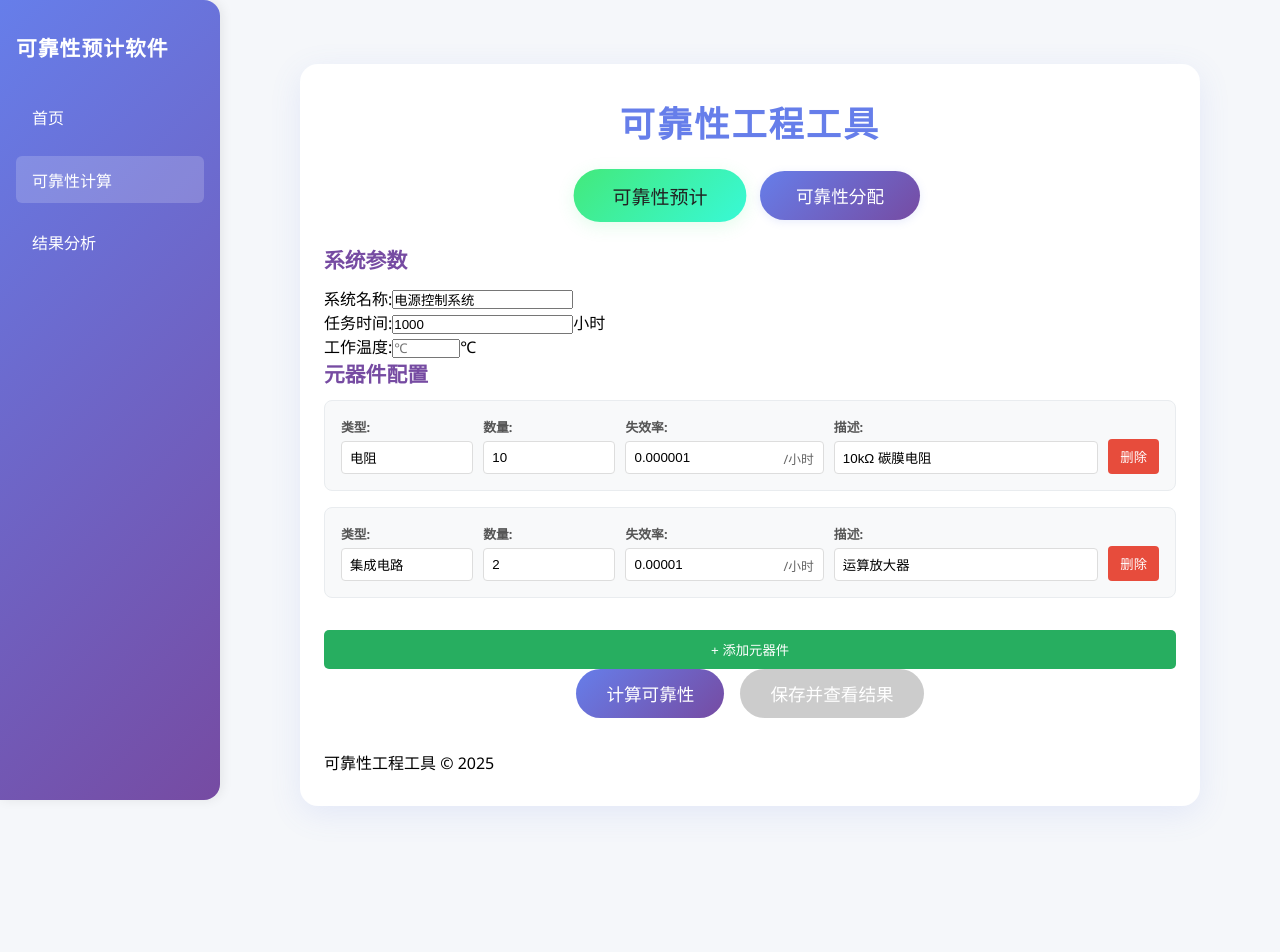
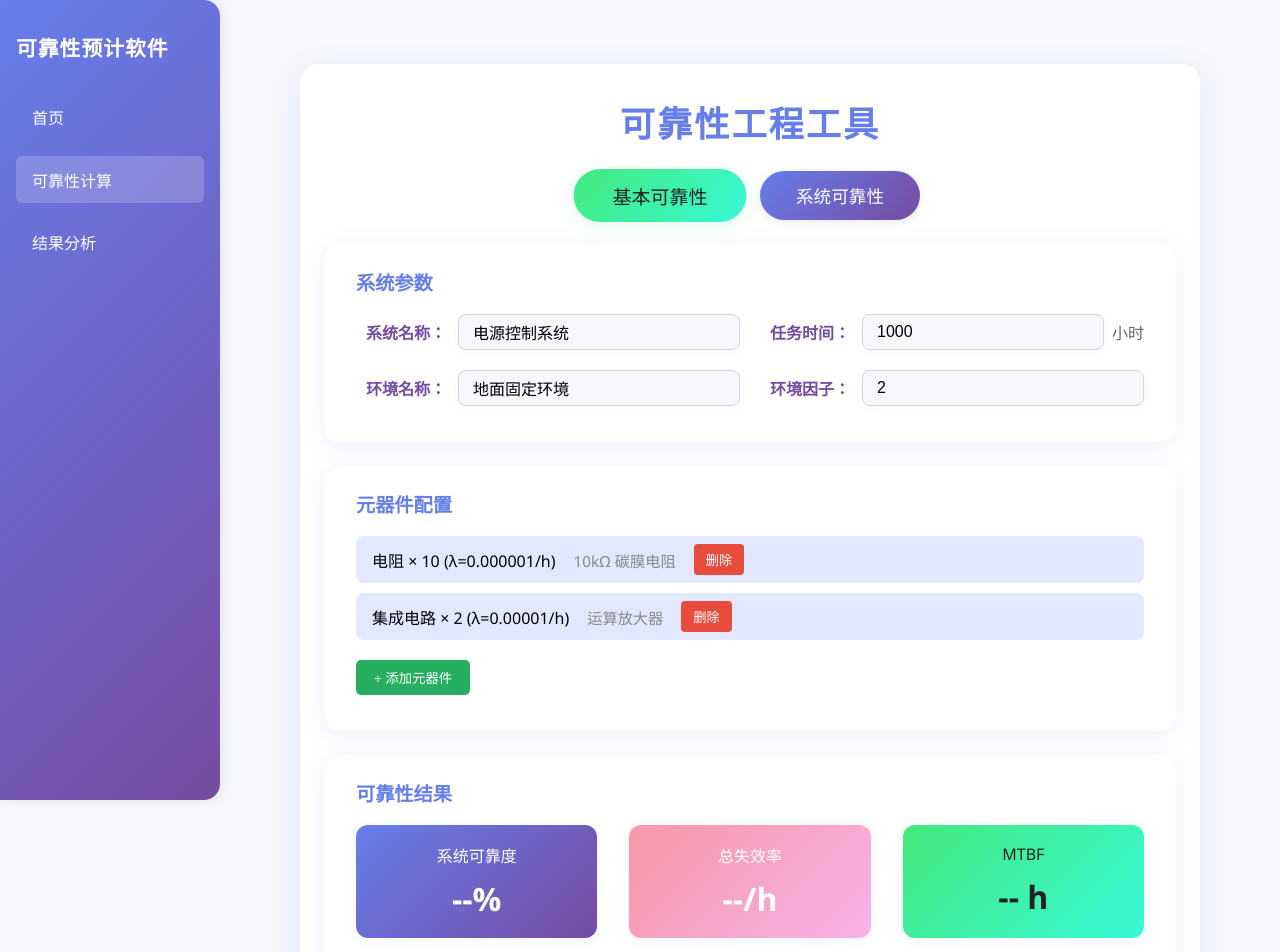
Before and after one commit to chenjinwen5412/reliability-software, a Vue app: page /calculator in a window 1280 px wide. Shown: the top 952 px of the page. Before the commit the page ends 870 px from the top, so only its background shows below. Built offline with nearby package versions, Linux system fonts and the light colour scheme.

Commit message:
界面优化加部分修改

```diff
--- a/src/composables/useReliabilityCalc.js
+++ b/src/composables/useReliabilityCalc.js
@@ -4,16 +4,11 @@ export function useReliabilityCalc() {
   // 系统参数
   const systemName = ref('电源控制系统')
   const missionTime = ref(1000)
-  const environmentFactor = ref(2.0)
-  const workingTemperature = ref(25) // 默认工作温度 25℃
-  // 环境因子选项
-  const environmentOptions = [
-    { label: '实验室', value: 1.0 },
-    { label: '地面固定', value: 2.0 },
-    { label: '车载', value: 4.0 },
-    { label: '机载', value: 8.0 },
-    { label: '舰载', value: 10.0 }
-  ]
+  const workingTemperature = ref(25)
+
+  // 环境相关参数 - 支持输入环境名称和因子值
+  const environmentName = ref('地面固定环境')  // 环境名称
+  const environmentFactor = ref(2.0)             // 环境因子数值
 
   // 元器件类型选项
   const componentTypeOptions = [
@@ -21,7 +16,7 @@ export function useReliabilityCalc() {
     '电感', '二极管', '变压器', '继电器', '传感器'
   ]
 
-  // 用户选择的元器件（包含用户输入的失效率）
+  // 用户选择的元器件
   const selectedComponents = ref([
     {
       type: '电阻',
@@ -46,7 +41,7 @@ export function useReliabilityCalc() {
     hasResults: false
   })
 
-  // 计算总失效率（使用用户输入的失效率）
+  // 计算总失效率
   const calculateTotalFailureRate = () => {
     return selectedComponents.value.reduce((sum, comp) => {
       const adjustedRate = comp.failureRate * environmentFactor.value
@@ -68,6 +63,17 @@ export function useReliabilityCalc() {
 
   // 执行可靠性计算
   const calculateReliability = () => {
+    // 验证环境名称和因子是否有效
+    if (!environmentName.value.trim()) {
+      alert('请输入环境名称')
+      return false
+    }
+
+    if (!environmentFactor.value || isNaN(environmentFactor.value) || environmentFactor.value <= 0) {
+      alert('请输入有效的环境因子（大于0的数字）')
+      return false
+    }
+
     const totalFailureRate = calculateTotalFailureRate()
     const systemReliability = Math.exp(-totalFailureRate * missionTime.value)
     const mtbf = 1 / totalFailureRate
@@ -84,7 +90,7 @@ export function useReliabilityCalc() {
     return calculationResults.value
   }
 
-  // 保存分析结果到本地存储
+  // 保存分析结果
   const saveAnalysis = () => {
     if (!calculationResults.value.hasResults) {
       alert('请先进行计算！')
@@ -92,12 +98,12 @@ export function useReliabilityCalc() {
     }
 
     const analysis = {
-      id: Date.now(), // 唯一ID
+      id: Date.now(),
       systemName: systemName.value,
       missionTime: missionTime.value,
-      environmentFactor: environmentFactor.value,
-      environmentLabel: environmentOptions.find(env => env.value === environmentFactor.value)?.label || '未知',
-      components: JSON.parse(JSON.stringify(selectedComponents.value)), // 深拷贝
+      environmentName: environmentName.value,  // 保存环境名称
+      environmentFactor: environmentFactor.value,  // 保存环境因子数值
+      components: JSON.parse(JSON.stringify(selectedComponents.value)),
       totalFailureRate: calculationResults.value.totalFailureRate,
       systemReliability: calculationResults.value.systemReliability,
       mtbf: calculationResults.value.mtbf,
@@ -105,15 +111,9 @@ export function useReliabilityCalc() {
     }
 
     try {
-      // 从本地存储获取现有分析
       const savedAnalyses = JSON.parse(localStorage.getItem('reliabilityAnalyses') || '[]')
-
-      // 添加新分析
-      savedAnalyses.unshift(analysis) // 新的放在前面
-
-      // 保存回本地存储
+      savedAnalyses.unshift(analysis)
       localStorage.setItem('reliabilityAnalyses', JSON.stringify(savedAnalyses))
-
       console.log('分析结果已保存:', analysis)
       return true
     } catch (error) {
@@ -123,7 +123,7 @@ export function useReliabilityCalc() {
     }
   }
 
-  // 获取所有保存的分析结果
+  // 其他方法保持不变
   const getSavedAnalyses = () => {
     try {
       return JSON.parse(localStorage.getItem('reliabilityAnalyses') || '[]')
@@ -133,7 +133,6 @@ export function useReliabilityCalc() {
     }
   }
 
-  // 删除分析结果
   const deleteAnalysis = (id) => {
     try {
       const savedAnalyses = getSavedAnalyses()
@@ -146,7 +145,6 @@ export function useReliabilityCalc() {
     }
   }
 
-  // 添加新元器件
   const addComponent = (type = '电阻') => {
     const defaultFailureRates = {
       '电阻': 0.000001,
@@ -169,7 +167,6 @@ export function useReliabilityCalc() {
     })
   }
 
-  // 删除元器件
   const removeComponent = (index) => {
     selectedComponents.value.splice(index, 1)
   }
@@ -177,6 +174,8 @@ export function useReliabilityCalc() {
   return {
     systemName,
     missionTime,
+    environmentName,  // 环境名称
+    environmentFactor,  // 环境因子数值
     componentTypeOptions,
     selectedComponents,
     calculationResults,
--- a/src/views/Calculator.vue
+++ b/src/views/Calculator.vue
@@ -3,112 +3,123 @@
     <header class="tool-header">
       <h1>可靠性工程工具</h1>
       <div class="tool-tabs">
-        <button class="tab active">可靠性预计</button>
-        <button class="tab" @click="$router.push('/results')">可靠性分配</button>
+        <button class="tab" :class="{active: showMain}" @click="showMain = true">基本可靠性</button>
+        <button class="tab" :class="{active: !showMain}" @click="showMain = false">系统可靠性</button>
       </div>
     </header>
 
-    <div class="system-params">
-      <h2>系统参数</h2>
-      <div class="param-group">
-        <label>系统名称:</label>
-        <input v-model="systemName" placeholder="例如：电源控制系统">
+    <template v-if="showMain">
+      <div class="card-section">
+        <!-- 系统参数卡片 -->
+        <div class="card">
+          <div class="card-title">系统参数</div>
+          <div class="card-content">
+            <div class="param-grid">
+              <div class="param-item">
+                <label>系统名称：</label>
+                <input v-model="systemName" placeholder="请输入系统名称" />
               </div>
-      <div class="param-group">
-        <label>任务时间:</label>
-        <input v-model.number="missionTime" type="number" min="0">
-        <span>小时</span>
+              <div class="param-item">
+                <label>任务时间：</label>
+                <div class="input-with-unit">
+                  <input v-model.number="missionTime" type="number" min="0" />
+                  <span class="unit">小时</span>
                 </div>
-      <div class="param-group">
-        <label>工作温度:</label>
-        <input v-model.number="workingTemperature" type="number" min="-100" max="200" placeholder="℃">
-        <span>℃</span>
+              </div>
+              <div class="param-item">
+                <label>环境名称：</label>
+                <input
+                  v-model="environmentName"
+                  type="text"
+                  placeholder="例如：高温环境、潮湿环境等"
+                  required
+                >
+              </div>
+              <div class="param-item">
+                <label>环境因子：</label>
+                <input
+                  v-model.number="environmentFactor"
+                  type="number"
+                  min="0.1"
+                  step="0.1"
+                  placeholder="请输入环境因子数值"
+                  required
+                >
+              </div>
+            </div>
           </div>
         </div>
 
-    <div class="components-section">
-      <h2>元器件配置</h2>
-      <div class="components-list">
-        <div v-for="(comp, index) in selectedComponents" :key="index" class="component-item">
-          <div class="component-row">
-            <div class="comp-field">
-              <label>类型:</label>
-              <input v-model="comp.type" placeholder="请输入类型">
+        <!-- 元器件配置卡片 -->
+        <div class="card">
+          <div class="card-title">元器件配置</div>
+          <div class="card-content">
+            <div v-for="(comp, index) in selectedComponents" :key="index" class="component-chip">
+              <span>{{ comp.type || '类型' }} × {{ comp.quantity || 1 }} (λ={{ comp.failureRate || 0 }}/h)</span>
+              <span class="chip-desc">{{ comp.description }}</span>
+              <button @click="removeComponent(index)" class="remove-btn">删除</button>
             </div>
-
-            <div class="comp-field">
-              <label>数量:</label>
-              <input v-model.number="comp.quantity" type="number" min="1">
-            </div>
-
-            <div class="comp-field">
-              <label>失效率:</label>
-              <div class="input-with-unit">
-                <input v-model.number="comp.failureRate" type="number" step="0.000001" min="0" placeholder="失效率(/小时)">
-                <span class="unit-inside">/小时</span>
+            <button @click="addComponent()" class="add-btn">+ 添加元器件</button>
           </div>
         </div>
 
-            <div class="comp-field">
-              <label>描述:</label>
-              <input v-model="comp.description" placeholder="组件描述">
+        <!-- 可靠性结果卡片 -->
+        <div class="card">
+          <div class="card-title">可靠性结果</div>
+          <div class="card-content result-row">
+            <div class="result-box purple">
+              <div class="result-label">系统可靠度</div>
+              <div class="result-value">{{ calculationResults.hasResults ? (calculationResults.systemReliability * 100).toFixed(2) : '--' }}%</div>
             </div>
-
-            <button @click="removeComponent(index)" class="remove-btn">删除</button>
+            <div class="result-box pink">
+              <div class="result-label">总失效率</div>
+              <div class="result-value">{{ calculationResults.hasResults ? calculationResults.totalFailureRate.toFixed(8) : '--' }}/h</div>
+            </div>
+            <div class="result-box blue">
+              <div class="result-label">MTBF</div>
+              <div class="result-value">{{ calculationResults.hasResults ? calculationResults.mtbf.toFixed(2) : '--' }} h</div>
             </div>
           </div>
-      </div>
-      <button @click="addComponent()" class="add-btn">+ 添加元器件</button>
-    </div>
-
-    <div class="results-section">
           <div class="action-buttons">
             <button @click="calculateReliability" class="calculate-btn">计算可靠性</button>
             <button @click="saveAndView" class="save-btn" :disabled="!calculationResults.hasResults">
               保存并查看结果
             </button>
           </div>
-
-      <div v-if="calculationResults.hasResults" class="results">
-        <h3>可靠性分析结果</h3>
-        <div class="result-grid">
-          <div class="result-item">
-            <label>系统总失效率:</label>
-            <span>{{ calculationResults.totalFailureRate.toFixed(8) }} failures/hour</span>
-          </div>
-          <div class="result-item">
-            <label>系统可靠度:</label>
-            <span>{{ (calculationResults.systemReliability * 100).toFixed(2) }}%</span>
-          </div>
-          <div class="result-item">
-            <label>平均无故障时间:</label>
-            <span>{{ calculationResults.mtbf.toFixed(2) }} hours</span>
-          </div>
-        </div>
-
-        <!-- 可靠性曲线图表 -->
+          <div v-if="calculationResults.hasResults" class="chart-box">
             <ReliabilityChart :data="calculationResults.curveData" />
           </div>
         </div>
+      </div>
+    </template>
 
-    <footer class="tool-footer">
-      可靠性工程工具 © 2025
-    </footer>
+    <template v-else>
+      <div class="blank-section">
+        <h2>系统可靠性分析</h2>
+        <div class="blank-content">
+          <img src="https://cdn.jsdelivr.net/gh/twitter/twemoji@14.0.2/assets/svg/1f4c8.svg" alt="系统可靠性" style="width:64px;margin-bottom:16px;">
+          <p>请选择或配置系统参数后进行系统级可靠性分析。</p>
+        </div>
+      </div>
+    </template>
   </div>
 </template>
 
 <script setup>
+import { ref } from 'vue'
 import { useReliabilityCalc } from '../composables/useReliabilityCalc'
 import ReliabilityChart from '../components/ReliabilityChart.vue'
 import { useRouter } from 'vue-router'
 
+const showMain = ref(true)
 const router = useRouter()
 
+// 从 composable 中获取所有需要的变量和方法
 const {
   systemName,
   missionTime,
+  environmentName,  // 确保导入环境名称
   environmentFactor,
-  environmentOptions,
   componentTypeOptions,
   selectedComponents,
   calculationResults,
@@ -118,8 +129,19 @@ const {
   removeComponent
 } = useReliabilityCalc()
 
-// 保存并跳转到结果页面
+// 保存并查看结果（添加输入验证）
 const saveAndView = () => {
+  // 验证环境信息是否已输入
+  if (!environmentName.value.trim()) {
+    alert('请输入环境名称')
+    return
+  }
+
+  if (!environmentFactor.value || isNaN(environmentFactor.value) || environmentFactor.value <= 0) {
+    alert('请输入有效的环境因子（大于0的数字）')
+    return
+  }
+
   if (saveAnalysis()) {
     alert('分析结果已保存！')
     router.push('/results')
@@ -128,15 +150,121 @@ const saveAndView = () => {
 </script>
 
 <style scoped>
-/* 之前的样式保持不变，只添加新样式 */
+/* 保持原有样式不变 */
+.card-section {
+  display: flex;
+  flex-direction: column;
+  gap: 24px;
+}
+.card {
+  background: #fff;
+  border-radius: 16px;
+  box-shadow: 0 4px 24px rgba(102,126,234,0.10);
+  padding: 24px 32px;
+  margin-bottom: 0;
+}
+.card-title {
+  font-size: 1.2rem;
+  font-weight: bold;
+  color: #667eea;
+  margin-bottom: 18px;
+}
+.card-content {
+  margin-bottom: 12px;
+}
 
+/* 系统参数网格布局 */
+.param-grid {
+  display: grid;
+  grid-template-columns: repeat(2, 1fr);
+  gap: 20px;
+}
+
+.param-item {
+  display: flex;
+  align-items: center;
+}
+
+.param-item label {
+  color: #764ba2;
+  font-weight: 600;
+  margin-right: 12px;
+  display: inline-block;
+  width: 90px;
+  text-align: right;
+  white-space: nowrap;
+}
+
+/* 带单位的输入框容器 */
+.input-with-unit {
+  display: flex;
+  align-items: center;
+  flex: 1;
+}
+
+.unit {
+  margin-left: 8px;
+  color: #666;
+  white-space: nowrap;
+}
+
+.component-chip {
+  display: flex;
+  align-items: center;
+  background: #e3e8ff;
+  border-radius: 8px;
+  padding: 8px 16px;
+  margin-bottom: 10px;
+  font-size: 1rem;
+  gap: 10px;
+}
+.chip-desc {
+  color: #888;
+  margin-left: 8px;
+  font-size: 0.95rem;
+}
+.result-row {
+  display: flex;
+  gap: 32px;
+  margin-bottom: 18px;
+}
+.result-box {
+  flex: 1;
+  border-radius: 12px;
+  padding: 18px 0;
+  text-align: center;
+  color: #fff;
+  font-weight: bold;
+  box-shadow: 0 2px 12px rgba(102,126,234,0.08);
+}
+.result-box.purple {
+  background: linear-gradient(135deg, #667eea 0%, #764ba2 100%);
+}
+.result-box.pink {
+  background: linear-gradient(135deg, #f797a7 0%, #f7b2e7 100%);
+}
+.result-box.blue {
+  background: linear-gradient(135deg, #43e97b 0%, #38f9d7 100%);
+  color: #222;
+}
+.result-label {
+  font-size: 1rem;
+  margin-bottom: 10px;
+  font-weight: 500;
+}
+.result-value {
+  font-size: 2rem;
+  font-weight: bold;
+}
+.chart-box {
+  margin-top: 24px;
+}
 .action-buttons {
   display: flex;
   gap: 1rem;
   justify-content: center;
   margin-bottom: 2rem;
 }
-
 .calculate-btn {
   background: linear-gradient(135deg, #667eea 0%, #764ba2 100%);
   color: white;
@@ -147,7 +275,6 @@ const saveAndView = () => {
   cursor: pointer;
   transition: transform 0.3s;
 }
-
 .save-btn {
   background: linear-gradient(135deg, #4CAF50 0%, #45a049 100%);
   color: white;
@@ -158,93 +285,51 @@ const saveAndView = () => {
   cursor: pointer;
   transition: transform 0.3s;
 }
-
 .save-btn:disabled {
   background: #cccccc;
   cursor: not-allowed;
   transform: none;
 }
-
 .calculate-btn:hover, .save-btn:hover:not(:disabled) {
   transform: translateY(-2px);
 }
-
-.component-item {
-  background: #f8f9fa;
-  padding: 1rem;
-  border-radius: 8px;
-  margin-bottom: 1rem;
-  border: 1px solid #e9ecef;
-}
-
-.component-row {
-  display: grid;
-  grid-template-columns: 1fr 1fr 1.5fr 2fr auto;
-  gap: 10px;
-  align-items: end;
-}
-
-.comp-field {
-  display: flex;
-  flex-direction: column;
-  gap: 5px;
-}
-
-.comp-field label {
-  font-size: 0.8rem;
-  font-weight: bold;
-  color: #555;
-}
-
-.comp-field input, .comp-field select {
-  padding: 8px;
-  border: 1px solid #ddd;
-  border-radius: 4px;
-  width: 100%;
-}
-
-.unit {
-  font-size: 0.8rem;
-  color: #666;
-  margin-left: 5px;
-}
-
 .remove-btn {
   background: #e74c3c;
   color: white;
   border: none;
-  padding: 8px 12px;
+  padding: 6px 12px;
   border-radius: 4px;
   cursor: pointer;
-  height: fit-content;
+  margin-left: 8px;
 }
-
 .add-btn {
   background: #27ae60;
   color: white;
   border: none;
-  padding: 10px 20px;
+  padding: 8px 18px;
   border-radius: 5px;
   cursor: pointer;
-  width: 100%;
-  margin-top: 1rem;
+  margin-top: 10px;
 }
-.input-with-unit {
-  position: relative;
-  display: flex;
-  align-items: center;
+.blank-section {
+  background: #fff;
+  border-radius: 18px;
+  box-shadow: 0 8px 32px rgba(102,126,234,0.12);
+  padding: 48px 24px;
+  max-width: 600px;
+  margin: 48px auto;
+  text-align: center;
 }
-.input-with-unit input {
-  padding-right: 50px;
+.blank-section h2 {
+  font-size: 1.5rem;
+  color: #764ba2;
+  margin-bottom: 24px;
+  font-weight: 600;
 }
-.unit-inside {
-  position: absolute;
-  right: 10px;
-  top: 50%;
-  transform: translateY(-50%);
-  font-size: 0.8rem;
-  color: #666;
-  pointer-events: none;
+.blank-content p {
+  color: #888;
+  font-size: 1.1rem;
+  margin-top: 12px;
 }
 .tool-tabs {
   display: flex;
@@ -291,11 +376,33 @@ const saveAndView = () => {
   margin-bottom: 0.5em;
   letter-spacing: 2px;
 }
-.system-params h2,
-.components-section h2 {
-  font-size: 1.3rem;
-  color: #764ba2;
-  margin-bottom: 12px;
-  font-weight: 600;
+
+/* 输入框样式 */
+.param-item input,
+.param-item select {
+  border: 1px solid #d1d5db;
+  border-radius: 8px;
+  padding: 8px 14px;
+  font-size: 1rem;
+  background: #f5f7fa;
+  transition: border-color 0.2s, box-shadow 0.2s;
+  box-shadow: 0 2px 8px rgba(102,126,234,0.06);
+  outline: none;
+  flex: 1;
+  min-width: 0;
+}
+
+.param-item input:focus,
+.param-item select:focus {
+  border-color: #667eea;
+  box-shadow: 0 0 0 2px #667eea33;
+  background: #fff;
+}
+
+/* 响应式调整 */
+@media (max-width: 768px) {
+  .param-grid {
+    grid-template-columns: 1fr;
+  }
 }
 </style>
--- a/src/views/Results.vue
+++ b/src/views/Results.vue
@@ -2,10 +2,6 @@
   <div class="results">
     <header class="tool-header">
       <h1>可靠性工程工具</h1>
-      <div class="tool-tabs">
-        <button class="tab" @click="$router.push('/calculator')">可靠性预计</button>
-        <button class="tab active">结果分析</button>
-      </div>
     </header>
 
     <div class="analyses-container">
@@ -25,8 +21,10 @@
             <button @click="handleDeleteAnalysis(analysis.id)" class="delete-btn">删除</button>
           </div>
 
+          <!-- 环境信息展示（已确保变量和样式匹配） -->
           <div class="analysis-meta">
-            <span class="env-badge">环境: {{ analysis.environmentLabel || '未知' }}</span>
+            <span class="env-badge">环境: {{ analysis.environmentName || '未命名环境' }}</span>
+            <span class="factor-badge">环境因子: {{ analysis.environmentFactor || 0 }}</span>
             <span class="time-badge">分析时间: {{ analysis.timestamp || '未知时间' }}</span>
           </div>
 
@@ -76,10 +74,6 @@
         </div>
       </div>
     </div>
-
-    <footer class="tool-footer">
-      可靠性工程工具 © 2025
-    </footer>
   </div>
 </template>
 
@@ -96,12 +90,18 @@ const loadAnalyses = () => {
     const savedData = getSavedAnalyses()
     console.log('加载的分析数据:', savedData)
 
-    // 过滤掉无效数据
+    // 过滤无效数据，同时兼容旧数据（若有）
     analyses.value = savedData.filter(analysis =>
       analysis &&
       analysis.id &&
       analysis.systemName !== undefined
-    )
+    ).map(analysis => {
+      // 为旧数据补充默认环境名称（避免显示异常）
+      if (!analysis.environmentName) {
+        analysis.environmentName = '未命名环境'
+      }
+      return analysis
+    })
 
     console.log('过滤后的有效数据:', analyses.value)
   } catch (error) {
@@ -128,7 +128,7 @@ onMounted(() => {
 </script>
 
 <style scoped>
-/* 保持之前的样式不变 */
+/* 保持之前的样式，补充 factor-badge 样式并优化布局 */
 .analyses-container {
   max-width: 900px;
   margin: 0 auto;
@@ -189,20 +189,24 @@ onMounted(() => {
   cursor: pointer;
 }
 
+/* 关键修复：补充 factor-badge 样式，优化换行适配 */
 .analysis-meta {
   display: flex;
   gap: 1rem;
   padding: 1rem 1.5rem;
   background: #f8f9fa;
   border-bottom: 1px solid #e9ecef;
+  flex-wrap: wrap; /* 小屏幕自动换行，避免内容溢出 */
 }
 
-.env-badge, .time-badge {
+/* 统一三个徽章的样式，确保显示一致 */
+.env-badge, .factor-badge, .time-badge {
   background: white;
   padding: 4px 8px;
   border-radius: 4px;
   font-size: 0.8rem;
   border: 1px solid #dee2e6;
+  white-space: nowrap; /* 防止单个徽章内文字换行 */
 }
 
 .analysis-content {
```
Lines whose indentation alone changed are shown as unchanged.
